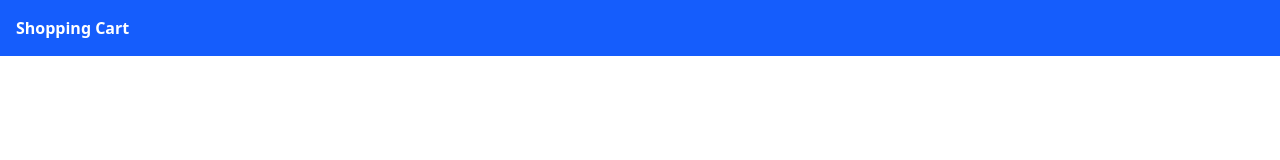
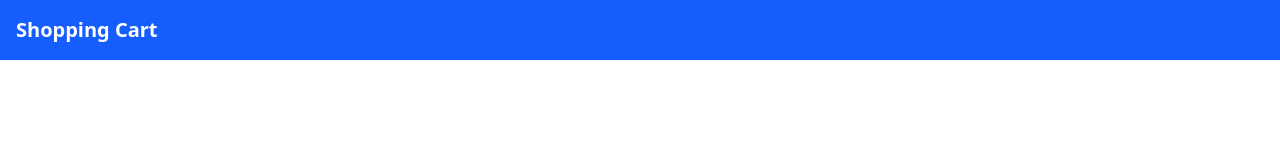
Before and after one commit to MoketeTyabekana/javascript_projects, a React (Vite) app in the folder shopping-cart/: page / in a window 1280 px wide. Shown: the top 160 px of the page. Built offline with nearby package versions, Linux system fonts and the light colour scheme.

Commit message:
Enhance ShoppingCart title styling with increased font size

```diff
--- a/shopping-cart/src/components/ShoppingCart.jsx
+++ b/shopping-cart/src/components/ShoppingCart.jsx
@@ -15,7 +15,7 @@ const ShoppingCart = () => {
 const totalPrice=cart.reduce((acc, product) => acc + product.price, 0);
 
   return <div className=" flex flex-column justify-center items-center">
-    <h1 className="p-4 bg-blue-600 w-full text-white font-bold" >Shopping Cart</h1>
+    <h1 className="p-4 bg-blue-600 w-full text-white font-bold text-xl" >Shopping Cart</h1>
 
   </div>;
 };
```
